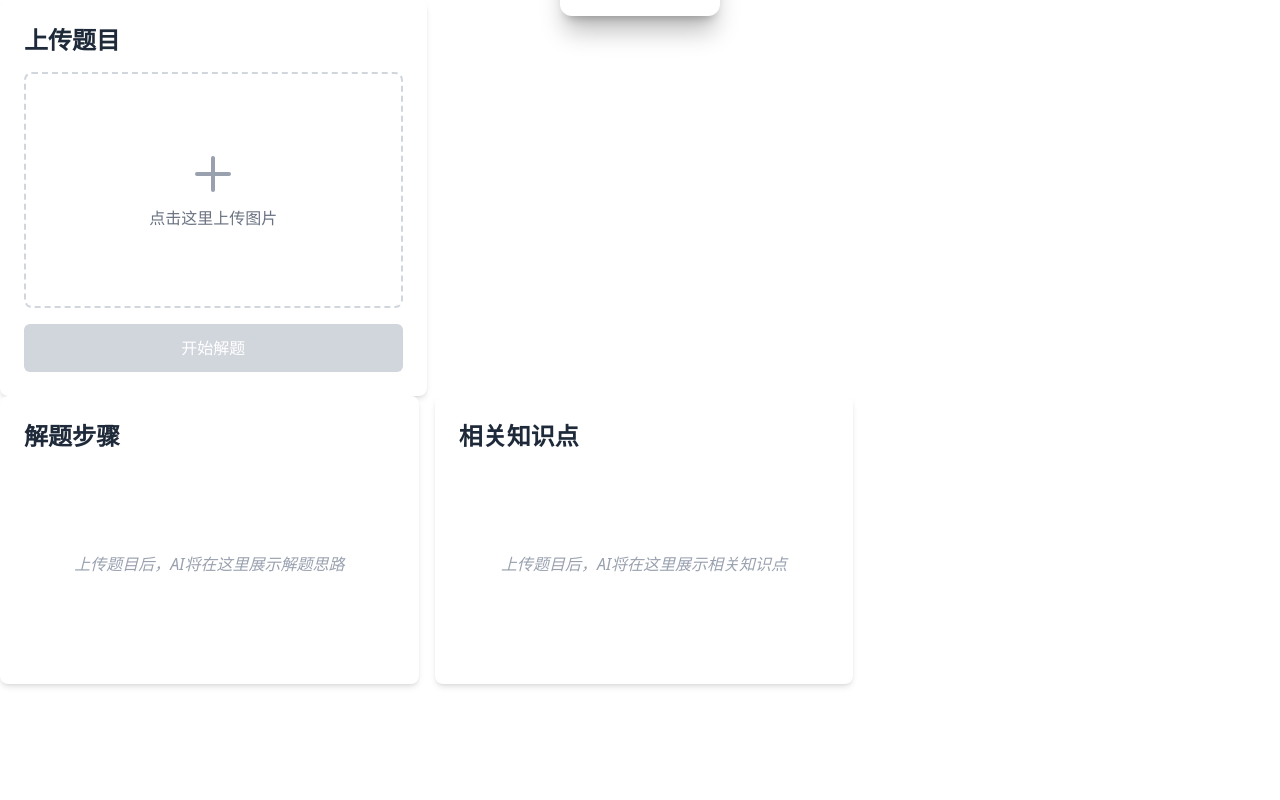
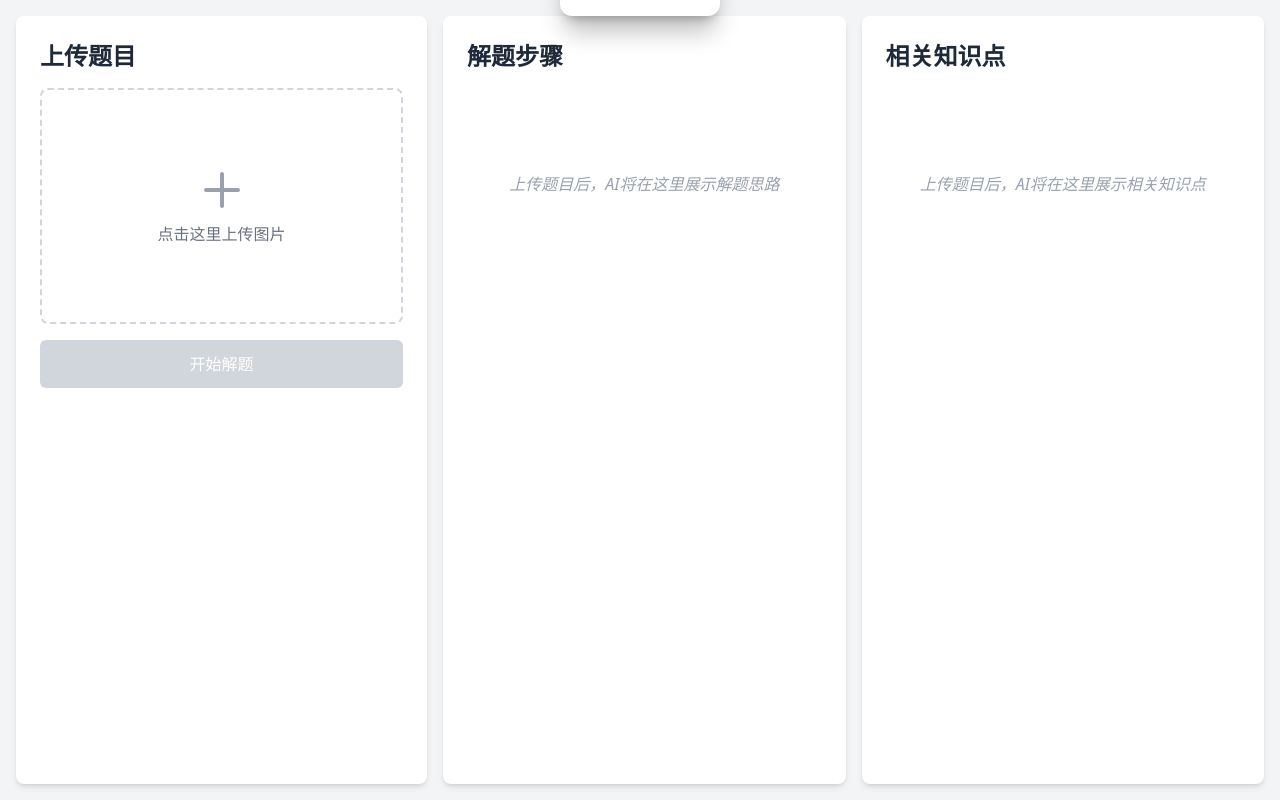
Before and after one commit to TnZzZHlp/sma_front, a React (Vite) app: page / in a window 1280 px wide. Built offline with nearby package versions, Linux system fonts and the light colour scheme; what better-react-mathjax would draw is missing.

Commit message:
refactor(App): 将 Component 包裹在 div 中以优化布局结构 fix(Solution): 修复按钮样式，移除多余的空格

```diff
--- a/src/App.tsx
+++ b/src/App.tsx
@@ -23,7 +23,9 @@ function App() {
             }}
         >
             <Nav />
-            <Component />
+            <div className="flex flex-col md:flex-row w-full min-h-screen p-4 gap-4 bg-gray-100">
+                <Component />
+            </div>
         </MathJaxContext>
     );
 }
--- a/src/components/Solution/index.tsx
+++ b/src/components/Solution/index.tsx
@@ -148,7 +148,7 @@ export default function Solution() {
                     <button
                         type="submit"
                         disabled={loading || !image}
-                        className="w-full py-3 bg-blue-600 text-white rounded-md font-medium hover:bg-blue-700 transition-colors disabled:bg-gray-300 disabled:cursor-not-allowed active:bg-blue-800 transition-all duration-500 ease-in-out"
+                        className="w-full py-3 bg-blue-600 text-white rounded-md font-medium hover:bg-blue-700  disabled:bg-gray-300 disabled:cursor-not-allowed active:bg-blue-800 transition-all duration-500 ease-in-out"
                     >
                         {loading ? "解析中..." : "开始解题"}
                     </button>
```
